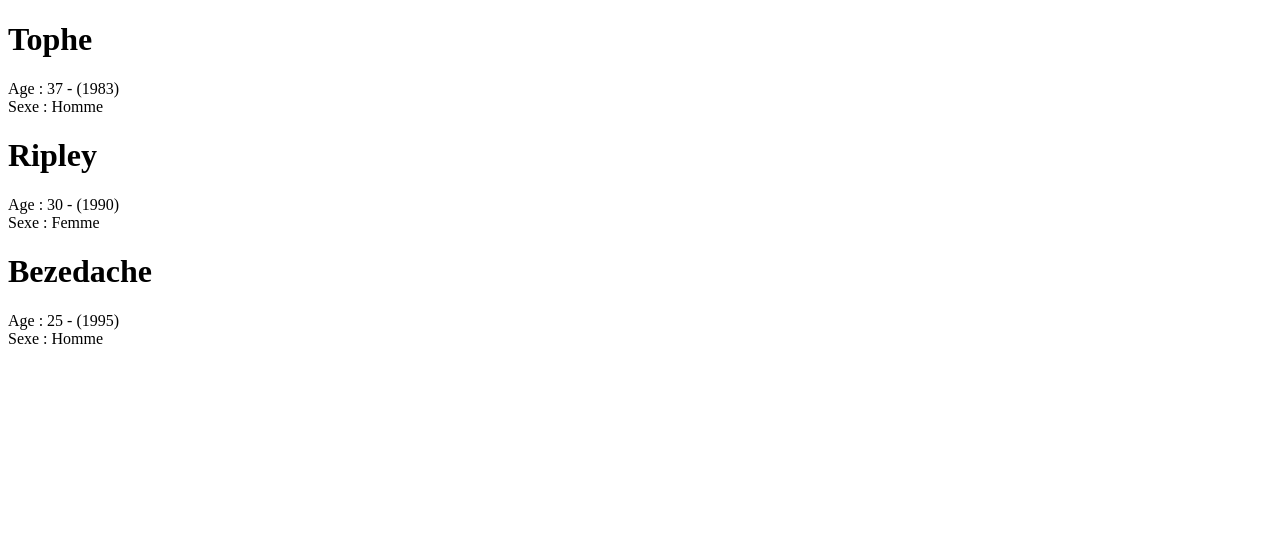
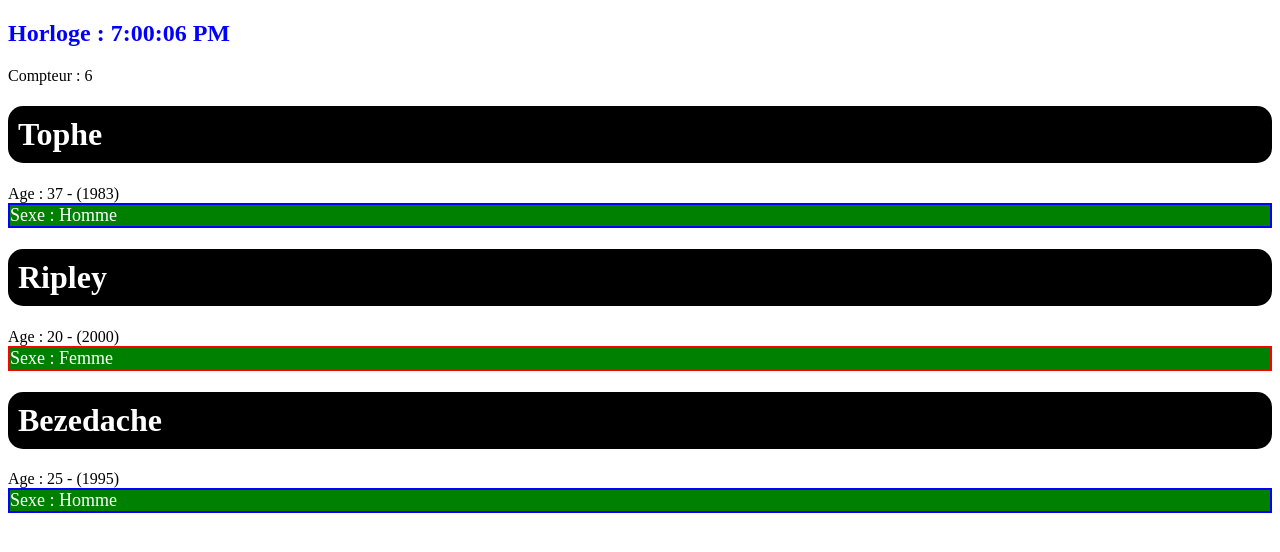
Before and after one commit to bezedache29/ProjetReact1, a React (Create React App) app in the folder projet0/: page / in a window 1280 px wide. Shown: the top 552 px of the page. Built offline with nearby package versions, Linux system fonts and the light colour scheme.

Commit message:
Structuration des dossiers, css ....

```diff
--- a/projet0/src/App.js
+++ b/projet0/src/App.js
@@ -1,16 +1,27 @@
 import React, { Fragment } from 'react'
-import Personne from './Personne'
+import Personne from './components/Personne/Personne'
+import Horloge from './containers/Horloge/Horloge'
+import "./App.css"
 
  class App extends React.Component {
+     state = {
+         personnes : [
+             {nom: "Tophe", age: 37, sexe: true},
+             {nom: "Ripley", age: 20, sexe: false},
+             {nom: "Bezedache", age: 25, sexe: true}
+         ]
+     }
     render() {
         // Deux possibilité pour return du jsx
 
         // Si Fragment est utilisé, ne pas oublié de l'induqer dans l'import entre {}
         return (
             <Fragment>
-                <Personne nom = "Tophe" age = "37" sexe = "Homme"/>
-                <Personne nom = "Ripley" age = "30" sexe = "Femme"/>
-                <Personne nom = "Bezedache" age = "25" sexe = "Homme"/>
+                <Horloge />
+                <Personne nom = {this.state.personnes[0].nom} age = {this.state.personnes[0].age} sexe = {this.state.personnes[0].sexe}/>
+                <Personne nom = {this.state.personnes[1].nom} age = {this.state.personnes[1].age} sexe = {this.state.personnes[1].sexe}/>
+                {/* Une autre method (spread) pour envoyer toutes les infos d'un coup provenant du tableau personnes */}
+                <Personne {...this.state.personnes[2]}/>
             </Fragment>
         )
 
--- a/projet0/src/Personne.js
+++ b/projet0/src/components/Personne/Personne.js
@@ -1,5 +1,7 @@
 import React, { Component } from 'react'
-import AgePersonne from './AgePersonne'
+import AgePersonne from './AgePersonne/AgePersonne'
+// Récupérer le fichier CSS
+import classes from "./Personne.module.css"
 
 class Personne extends Component {
     // Ancienne methode pour afficher les props (Avant ES7)
@@ -18,11 +20,24 @@ class Personne extends Component {
 
     // Depuis ES7 (plus la peine de mettre le constructor - this.propos.X suffit)
     render() {
+        // Ajout de CSS dynamique dans l'attribut style de l'element html
+        const monStyle = {
+            backgroundColor: "green",
+            color: "white"
+        }
+        monStyle.fontSize = "18px"
+
+        if(this.props.sexe === true) {
+            monStyle.border = "2px solid blue"
+        }else {
+            monStyle.border = "2px solid red"
+        }
+
         return (
             <>
-                <h1>{this.props.nom}</h1>
+                <h1 className={classes.monTitre}>{this.props.nom}</h1>
                 <AgePersonne age = {this.props.age} />
-                <div>Sexe : {this.props.sexe}</div>
+                <div style={monStyle}>Sexe : {(this.props.sexe === true) ? "Homme" : "Femme"}</div>
             </>
         )
     }
--- /dev/null
+++ b/projet0/src/components/Personne/Personne.module.css
@@ -0,0 +1,6 @@
+.monTitre {
+    background-color: black;
+    color: white;
+    border-radius: 15px;
+    padding: 10px;
+}
--- /dev/null
+++ b/projet0/src/containers/Horloge/Horloge.js
@@ -0,0 +1,50 @@
+import React, { Component } from 'react'
+import classes from "./Horloge.module.css"
+
+// Horloge va utiliser des states et aura besoins d'utiliser des fonctions a l'interieur
+// On va donc creer une class Horloge
+class Horloge extends Component {
+    // Ancienne verison
+    // constructor(props) {
+    //     super(props)
+    //     this.state = {
+    //         date: new Date()
+    //     }
+    // }
+
+    // Nouvelle version
+    state = {
+        date: new Date(),
+        compteur: 1
+    }
+
+    // Se lance en deuxième si pas de constructor
+    componentDidMount() {
+        this.timerID = setInterval(() =>
+            // On utilise oldState lorsqu'on eut modifier une ancienne valeur sans la remplacer par un nouvelle
+            // Cela evite d'utiliser this.state.X qui n'est pas conseillé par React
+            this.setState((oldState, props) => {
+                return {
+                    date: new Date(),
+                    compteur: oldState.compteur + 1
+                }
+            }), 1000
+        )
+    }
+
+    componentWillUnmount() {
+        clearInterval(this.timerID)
+    }
+
+    // Se lance en premier si pas de constructor
+    render() {
+        return (
+            <>
+                <h2 className={classes.monTitre}>Horloge : {this.state.date.toLocaleTimeString()}</h2>
+                <p>Compteur : {this.state.compteur}</p>
+            </>
+        )
+    }
+}
+
+export default Horloge
--- /dev/null
+++ b/projet0/src/containers/Horloge/Horloge.module.css
@@ -0,0 +1,3 @@
+.monTitre {
+    color: blue;
+}
```
Also changed, not shown: projet0/src/App.css (added), projet0/src/components/Personne/AgePersonne/AgePersonne.js (renamed from projet0/src/AgePersonne.js).
